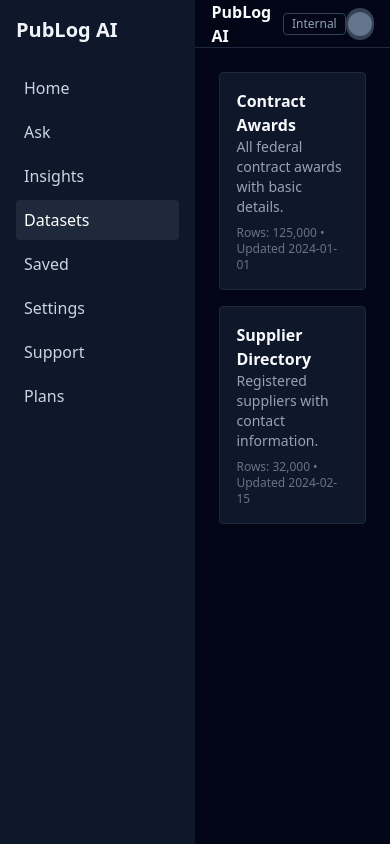
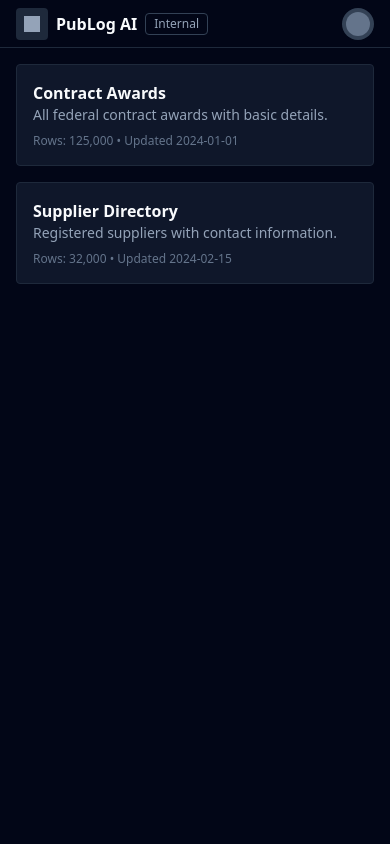
Before and after one commit to Harmonyone1/Publog_Chat, a Next.js app: page /datasets in a window 390 px wide. Built offline with nearby package versions, Linux system fonts and the light colour scheme.

Commit message:
Fix hooks lint errors (unconditional hooks in ViewsRenderer and Saved page); escape quotes on Home; add mobile-responsive AppShell with collapsible sidebar; update layout.

```diff
--- a/app/(dashboard)/saved/page.tsx
+++ b/app/(dashboard)/saved/page.tsx
@@ -17,11 +17,12 @@ export default function SavedPage() {
     '/api/saved',
     fetcher
   );
+  // Hooks must be unconditional
+  const [q, setQ] = useState('');
+  const filtered = useMemo(() => ((data?.saved || []) as SavedItem[]).filter((s) => s.question.toLowerCase().includes(q.toLowerCase())), [data, q]);
+  const limit = LIMITS[plan].savedItems;
   if (error) return <div>Failed to load saved results.</div>;
   if (!data) return <div>Loading saved results...</div>;
-  const [q, setQ] = useState('');
-  const filtered = useMemo(() => (data.saved || []).filter((s) => s.question.toLowerCase().includes(q.toLowerCase())), [data.saved, q]);
-  const limit = LIMITS[plan].savedItems;
   return (
     <div>
       <div className="mb-3">
--- a/app/layout.tsx
+++ b/app/layout.tsx
@@ -1,7 +1,6 @@
 import './globals.css';
 import type { Metadata } from 'next';
-import AppSidebar from '../components/AppSidebar';
-import AppHeader from '../components/AppHeader';
+import AppShell from '../components/AppShell';
 import { PlanProvider } from '../lib/plan';
 
 export const metadata: Metadata = {
@@ -14,13 +13,7 @@ export default function RootLayout({ children }: { children: React.ReactNode })
     <html lang="en" className="dark h-full">
       <body className="min-h-full bg-slate-950 text-slate-50">
         <PlanProvider>
-          <div className="flex min-h-screen">
-            <AppSidebar />
-            <div className="flex flex-col flex-1 min-h-screen">
-              <AppHeader />
-              <main className="flex-1 overflow-y-auto p-6">{children}</main>
-            </div>
-          </div>
+          <AppShell>{children}</AppShell>
         </PlanProvider>
       </body>
     </html>
--- a/app/page.tsx
+++ b/app/page.tsx
@@ -11,9 +11,9 @@ export default async function HomePage() {
       <div className="bg-slate-900 border border-slate-800 rounded p-4 animate-fade-in">
         <h2 className="text-lg font-semibold mb-2">Quick Start</h2>
         <ul className="list-disc pl-5 text-sm text-slate-400">
-          <li>Ask: "Top suppliers by revenue in 2022"</li>
-          <li>Try: "Average unit price for NIIN 000000057"</li>
-          <li>Trend: "Revenue trend for FSC 1680"</li>
+          <li>Ask: &quot;Top suppliers by revenue in 2022&quot;</li>
+          <li>Try: &quot;Average unit price for NIIN 000000057&quot;</li>
+          <li>Trend: &quot;Revenue trend for FSC 1680&quot;</li>
         </ul>
       </div>
       <div className="bg-slate-900 border border-slate-800 rounded p-4 animate-fade-in">
--- /dev/null
+++ b/components/AppShell.tsx
@@ -0,0 +1,45 @@
+'use client';
+import AppSidebar from './AppSidebar';
+import React, { useState } from 'react';
+
+export default function AppShell({ children }: { children: React.ReactNode }) {
+  const [open, setOpen] = useState(false);
+  const appName = process.env.NEXT_PUBLIC_APP_NAME || 'PubLog';
+  const env = process.env.NEXT_PUBLIC_DATA_CLASSIFICATION || 'Internal';
+  return (
+    <div className="flex min-h-screen">
+      {/* Desktop sidebar */}
+      <div className="hidden md:block">
+        <AppSidebar />
+      </div>
+      {/* Mobile drawer */}
+      {open && (
+        <div className="fixed inset-0 z-40 md:hidden">
+          <div className="absolute inset-0 bg-black/50" onClick={() => setOpen(false)} />
+          <div className="absolute left-0 top-0 bottom-0 w-64 bg-slate-900 border-r border-slate-800 p-2">
+            <button className="mb-2 text-xs px-2 py-1 border border-slate-700 rounded hover:bg-slate-800" onClick={() => setOpen(false)}>Close</button>
+            <AppSidebar />
+          </div>
+        </div>
+      )}
+      <div className="flex flex-col flex-1 min-h-screen">
+        {/* Header with mobile menu */}
+        <header className="h-12 border-b border-slate-800 flex items-center justify-between px-4">
+          <div className="flex items-center gap-2">
+            <button aria-label="Open menu" className="md:hidden h-8 w-8 rounded bg-slate-800 flex items-center justify-center" onClick={() => setOpen(true)}>
+              <span className="sr-only">Open menu</span>
+              <div className="h-4 w-4 bg-slate-400" />
+            </button>
+            <span className="font-semibold" aria-label="Application name">{appName}</span>
+            <span className="text-xs text-slate-400 border border-slate-700 rounded px-2 py-0.5" aria-label="Environment">{env}</span>
+          </div>
+          <button aria-label="User menu" className="h-8 w-8 rounded-full bg-slate-700 flex items-center justify-center">
+            <span className="sr-only">Open user menu</span>
+            <div className="h-6 w-6 rounded-full bg-slate-500" />
+          </button>
+        </header>
+        <main className="flex-1 overflow-y-auto p-4 md:p-6">{children}</main>
+      </div>
+    </div>
+  );
+}
--- a/components/views/ViewsRenderer.tsx
+++ b/components/views/ViewsRenderer.tsx
@@ -24,13 +24,16 @@ function deriveViews(columns: Column[], rows: Row[]) {
 }
 
 export default function ViewsRenderer({ data, question }: { data: AskResponse | null; question?: string }) {
-  if (!data || data.mode !== 'sql' || !data.result) return null;
-  const { columns, rows } = data.result;
+  // Declare hooks unconditionally to satisfy rules-of-hooks
   const [showSql, setShowSql] = useState(false);
   const plan = usePlan();
+  const [chartType, setChartType] = useState<'bar' | 'line'>('bar');
+  const result = data && data.mode === 'sql' ? data.result : undefined;
+  const columns = result?.columns || [];
+  const rows = result?.rows || [];
   const csv = useMemo(() => toCsv(columns, rows), [columns, rows]);
   const views = deriveViews(columns, rows);
-  const [chartType, setChartType] = useState<'bar' | 'line'>('bar');
+  const isReady = !!(data && data.mode === 'sql' && data.result);
   async function handleSave() {
     try {
       await fetch('/api/saved', {
@@ -42,6 +45,7 @@ export default function ViewsRenderer({ data, question }: { data: AskResponse |
       // ignore
     }
   }
+  if (!isReady) return null;
   return (
     <div className="grid gap-4 md:grid-cols-2 my-4">
       <div className="md:col-span-2 flex items-center justify-between">
```
